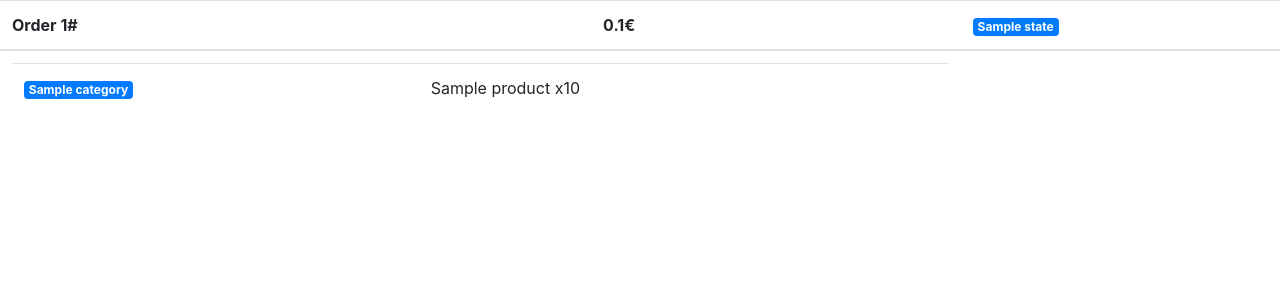
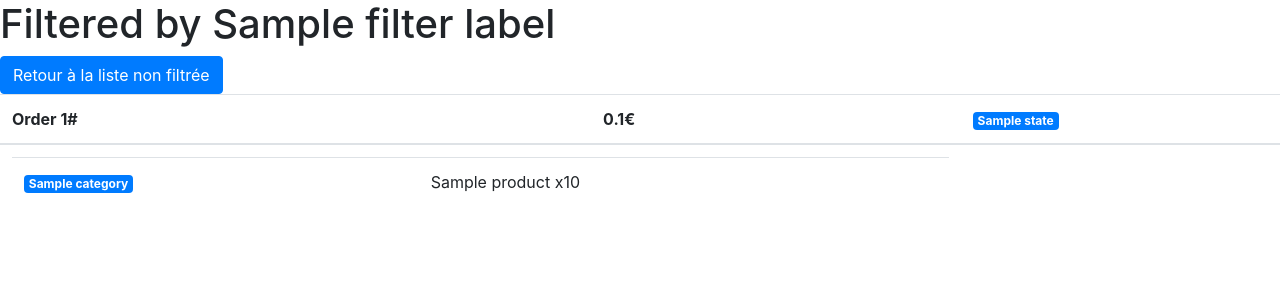
Before and after one commit to GregoireHebert/enigma, a Symfony app: template templates/cartList.html.twig in a window 1280 px wide. Shown: the top 300 px of the page. Run offline with Twig, Linux system fonts and the light colour scheme; the template is opened without the code that fills it: most values are stand-ins (such as "Sample title", 1, 10 or a date in 2020); some libraries are stand-ins or nearby versions.

Commit message:
Possibility to filter by state

```diff
--- a/templates/cartList.html.twig
+++ b/templates/cartList.html.twig
@@ -2,7 +2,30 @@
 
 {% block title %}Mes commandes{% endblock %}
 
+{% block stylesheets %}
+<style>
+    .badge a {
+        color: white;
+    }
+
+    .badge a:hover {
+        color: white;
+        text-decoration: none;
+    }
+</style>
+{% endblock %}
+
 {% block body %}
+    {% if filterLabel %}
+        <h1>
+            Filtered by {{ filterLabel }}
+        </h1>
+
+        <a href="{{ path('carts') }}" class="btn btn-primary">
+            Retour à la liste non filtrée
+        </a>
+    {% endif %}
+
     {% for cart in carts %}
     <table class="table">
         <thead>
@@ -11,7 +34,9 @@
                 <th scope="col">{{ cart.total/100 }}€</th>
                 <th>
                     <span class="badge badge-primary">
-                        {{ cart.state.label }}
+                        <a href="{{ path('carts', { 'state': cart.state.label }) }}">
+                            {{ cart.state.label }}
+                        </a>
                     </span>
                     {% if is_granted('ROLE_MANAGER') %}
                         <a href="{{ path('update_state', {'id': cart.id}) }}" class="btn btn-primary">
```
Also changed, not shown: src/Controller/ListCartsController.php (+8 -2 lines), src/Repository/CartRepository.php (+11 -0 lines).
